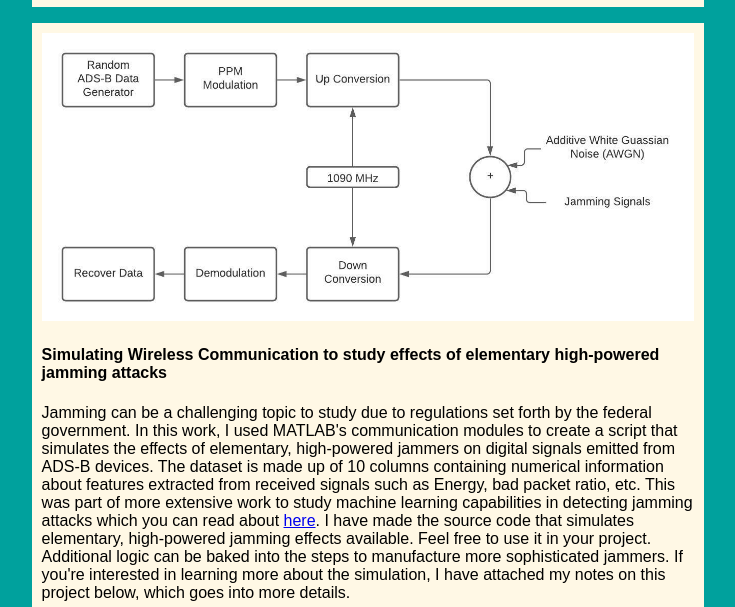
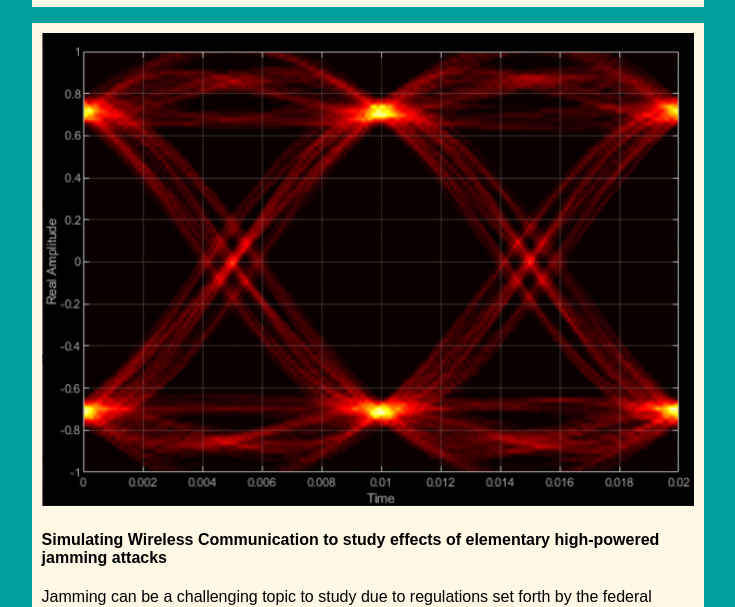
Before and after one commit to Mahdi-s/Personal_site_fall21, a plain HTML site: page index.html in a window 1280 px wide. Shown: the part 1088-1695 px from the top of the page, without its empty margins (272-1007 px from the left). Drawn offline with Linux system fonts and the light colour scheme.

Commit message:
signal gif

```diff
--- a/index.html
+++ b/index.html
@@ -254,7 +254,7 @@ hr {
 
   <div class="column Simulation wire">
     <div class="content">
-      <img src="imgs/matlab_jamming.jpeg" alt="Mountains" style="width:100%">
+      <img src="imgs/matlab_jamming2.gif" alt="Mountains" style="width:100%">
       <h4>Simulating Wireless Communication to study effects of elementary high-powered jamming attacks</h4>
       <p>Jamming can be a challenging topic to study due to regulations set forth by the federal government.
         In this work, I used MATLAB's communication modules to create a script that simulates the effects of elementary,
```
Also changed, not shown: imgs/matlab_jamming2.gif (added).
